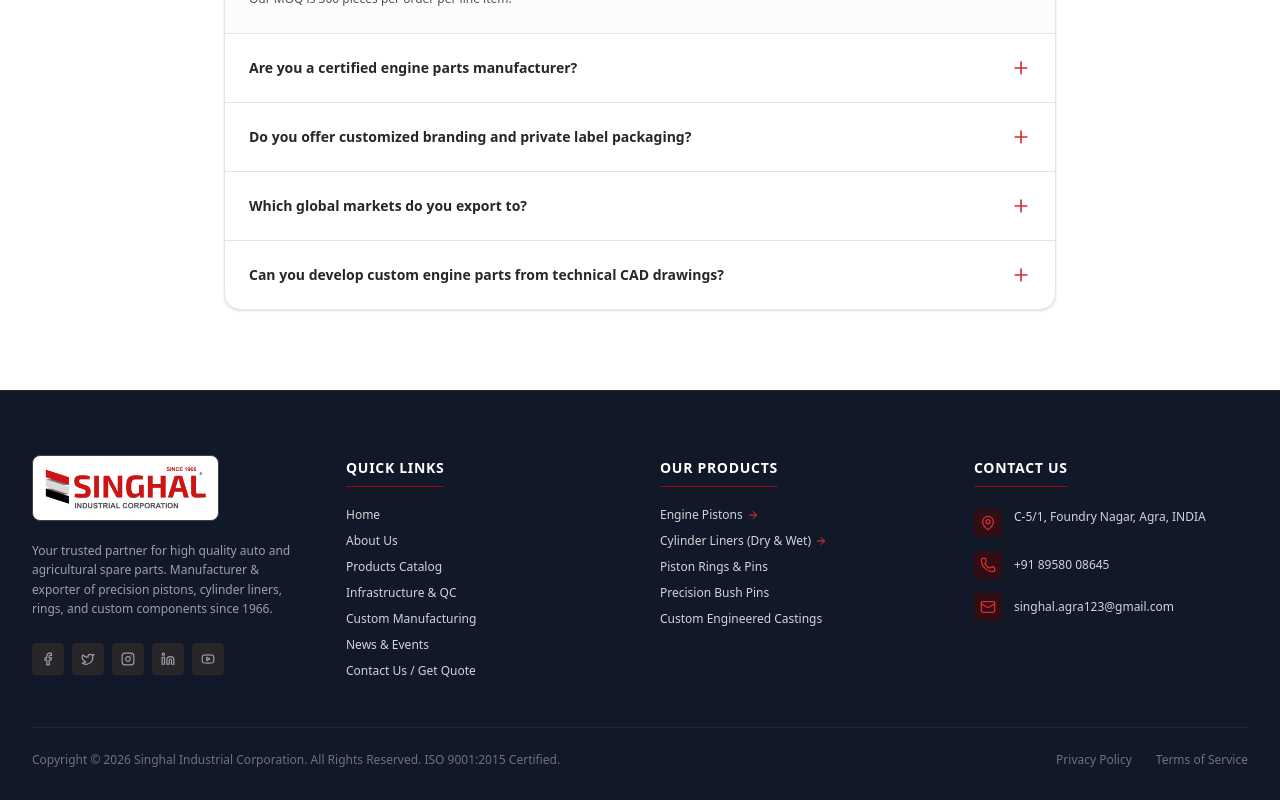
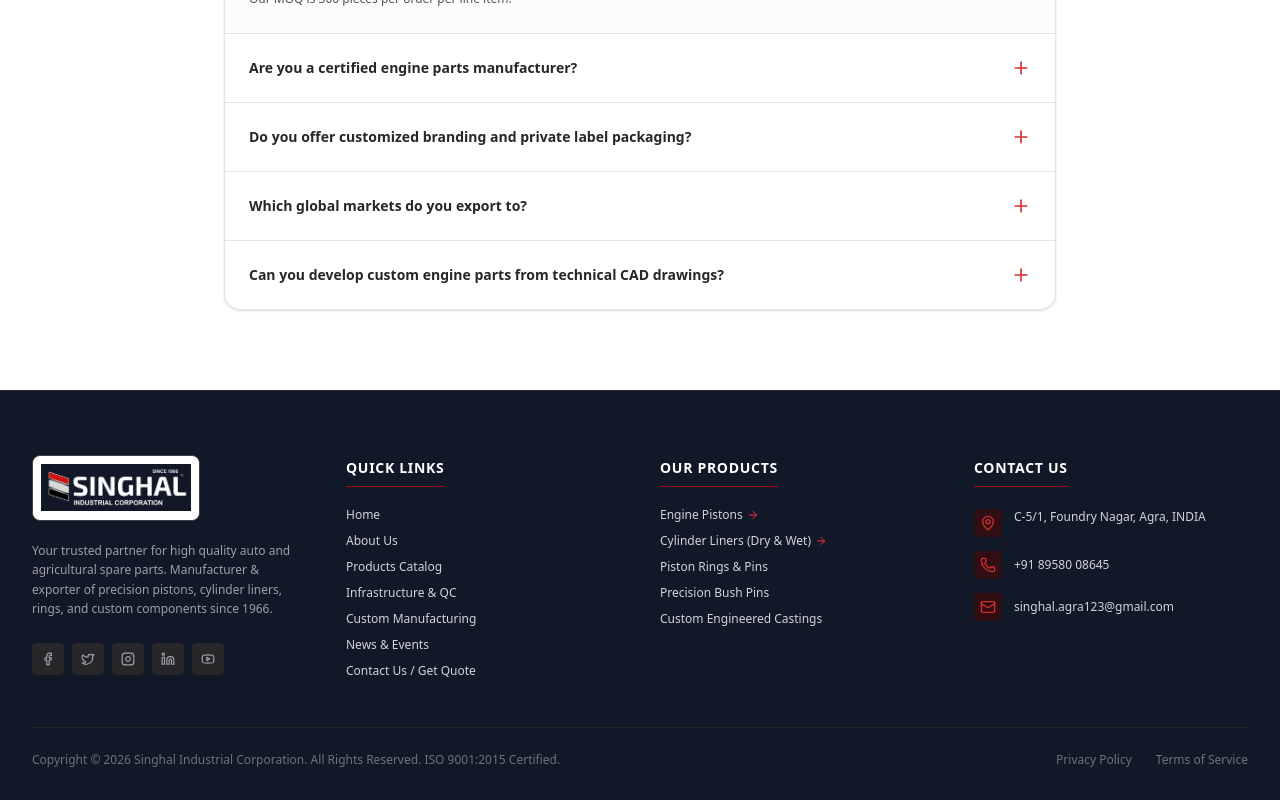
Before and after one commit to TECHHimanshu1/engine, a React (Vite) app: page / in a window 1280 px wide. Shown: the part 5029-5829 px from the top of the page. Built offline with nearby package versions, Linux system fonts and the light colour scheme.

Commit message:
Use dedicated logo footer.jpeg image in Footer.tsx

```diff
--- a/src/components/Footer.tsx
+++ b/src/components/Footer.tsx
@@ -11,7 +11,7 @@ export function Footer() {
           <div>
             <Link to="/" className="flex items-center mb-5 group bg-white p-2 rounded-lg border border-zinc-700 w-fit">
               <img
-                src="/images/singhal_logo.jpeg"
+                src="/images/footer_logo.jpeg"
                 alt="Singhal Industrial Corporation"
                 className="h-10 sm:h-12 w-auto object-contain"
               />
```
Also changed, not shown: logo footer.jpeg (added), public/images/footer_logo.jpeg (added).
